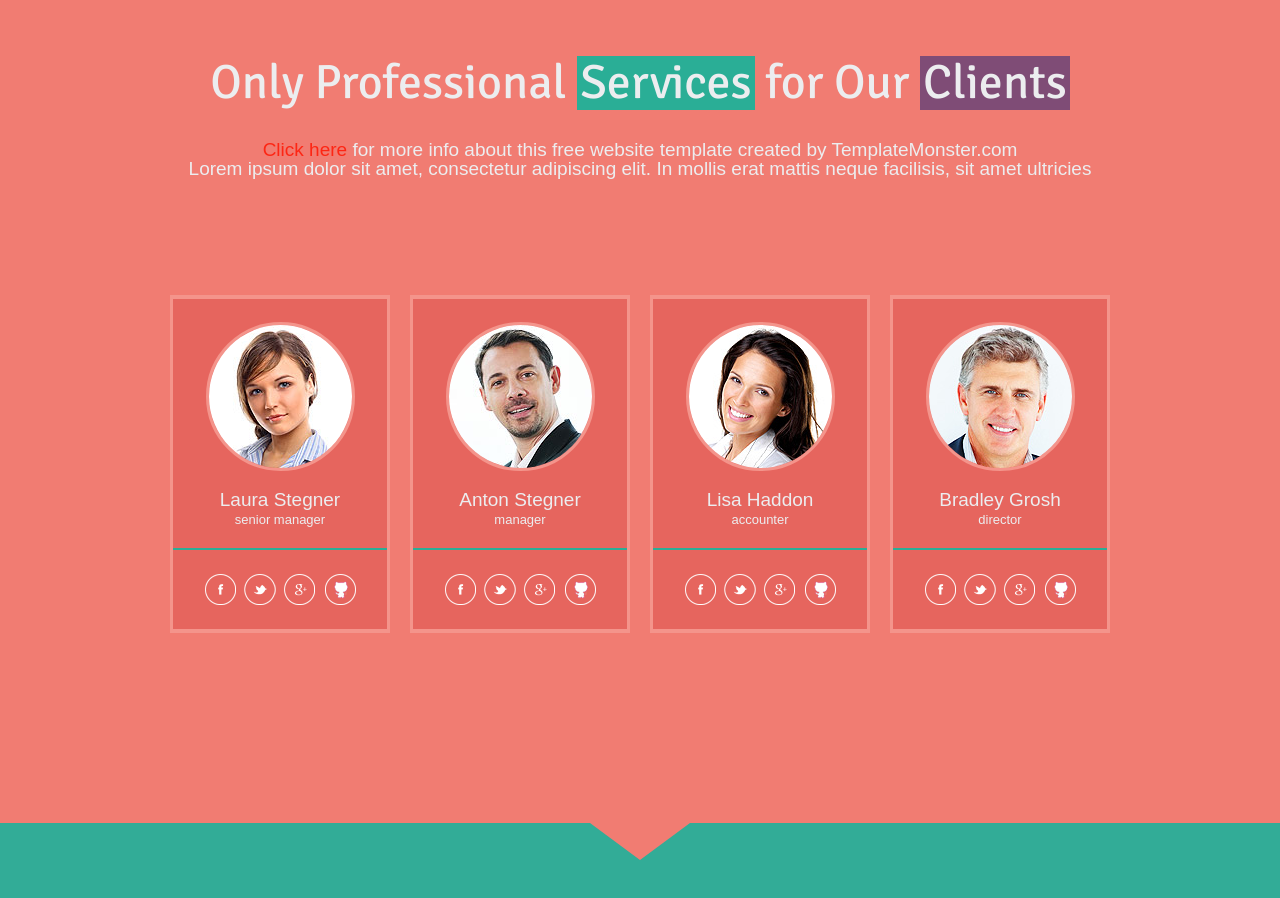
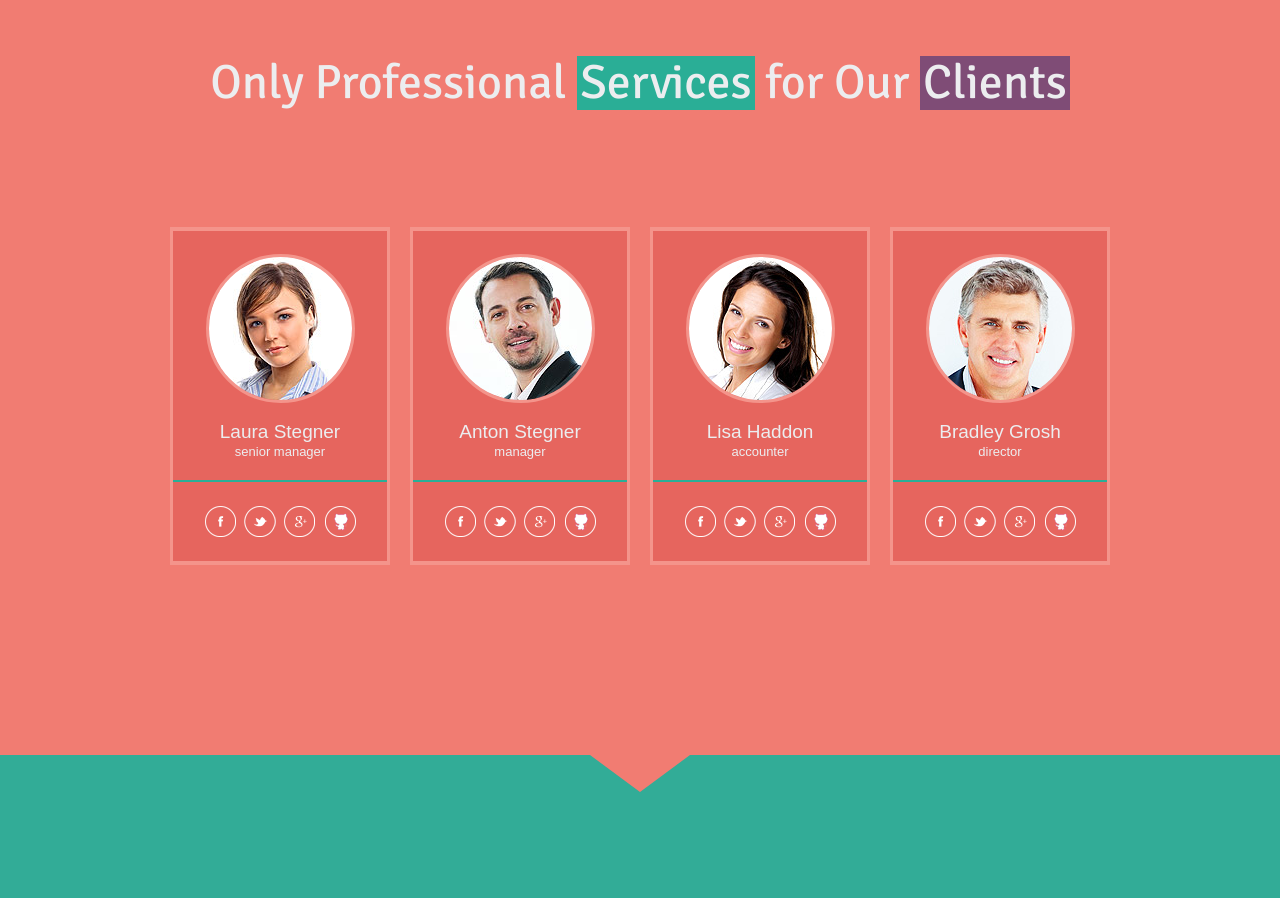
Before and after one commit to Proxyneta/proxyneta.github.io, a plain HTML site: page index.html in a window 1280 px wide. Shown: the part 980-1878 px from the top of the page. Drawn offline with Linux system fonts and the light colour scheme.

Commit message:
Update index.html

```diff
--- a/index.html
+++ b/index.html
@@ -144,9 +144,7 @@
 				<div class="grid_12">
 					<div class="slogan">
 						<h3>Only Professional <a onClick="goToByScroll('page3'); return false;" href="#"><span>Services</span></a> for Our <a onClick="goToByScroll('page4'); return false;" href="#"><em>Clients</em></a></h3>
-						<div class="text1">
-							<a href="http://blog.templatemonster.com/free-website-templates/" rel="nofollow" class="tm_link"> Click here</a> for more info about this free website template created by TemplateMonster.com <br> Lorem ipsum dolor sit amet, consectetur adipiscing elit. In mollis erat mattis neque facilisis, sit amet ultricies
-						</div>
+
 					</div>
 				</div>
 				<div class="grid_3">
```
